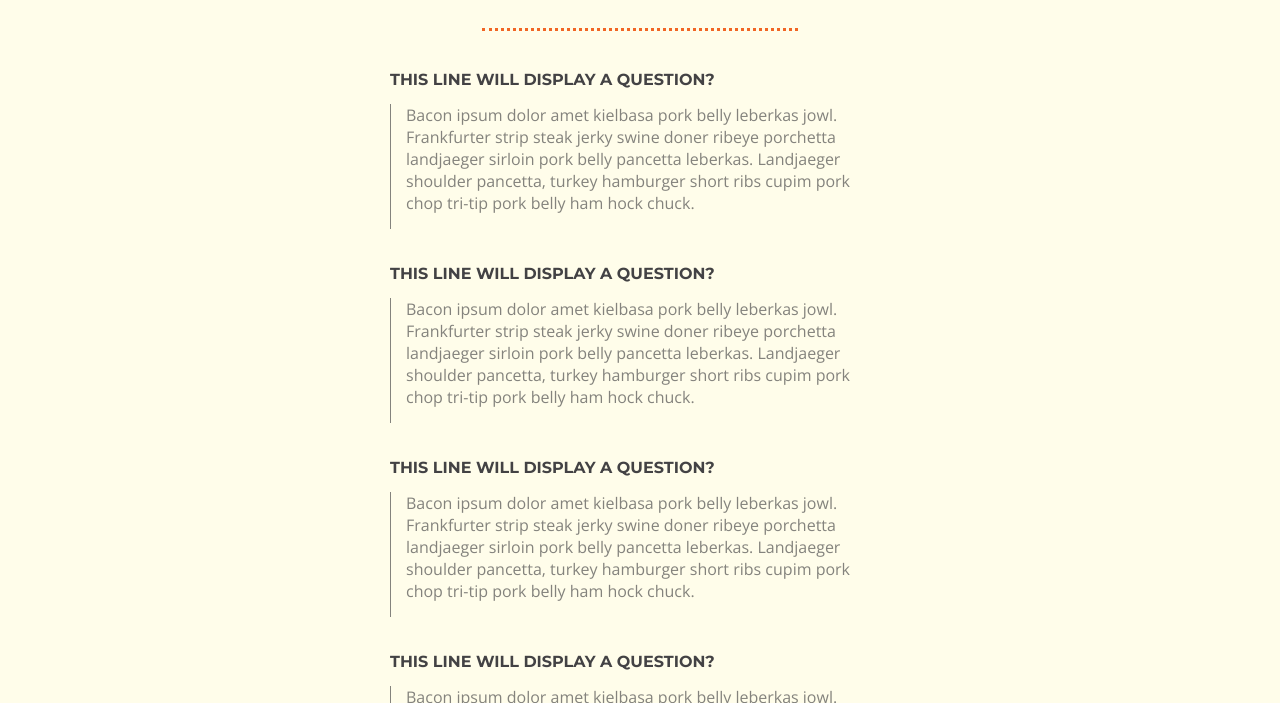
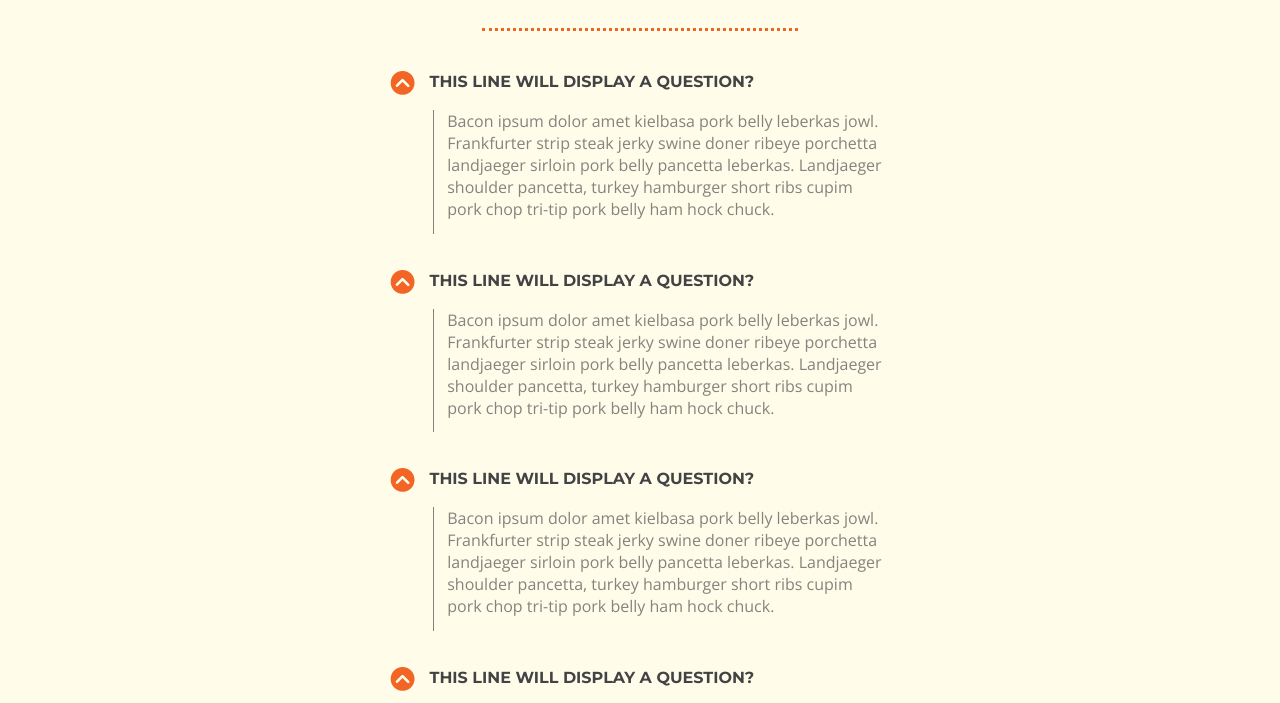
Before and after one commit to eileentree/CapstoryRebrand, a plain HTML site: page FAQ.html in a window 1280 px wide. Shown: the part 185-888 px from the top of the page. Drawn offline with nearby package versions, Linux system fonts and the light colour scheme.

Commit message:
Added orange arrows to FAQ page

```diff
--- a/FAQ.css
+++ b/FAQ.css
@@ -132,16 +132,10 @@ a:active{
 	color: #434244;
 
 }
-.round-button {
-    width:7%;
-}
-.round-button-circle {
-    width: 100%;
-    height:0;
-    padding-bottom: 100%;
-    border-radius: 50%;
-    overflow:hidden;
-    background: #F16524;
+.arrow img{
+    width: 5%;
+    vertical-align: middle;
+    padding-right: 2%;
 }
 .arrowText{
     width: 960px;
@@ -180,6 +174,7 @@ a:active{
 }
 .questionWrapper{
     padding-bottom: 7%;
+    padding-left: 8.5%;
     max-width: 100%;
 }
 .questionAnswer{
@@ -627,6 +622,9 @@ a:active{
         font-size: .7em;
         max-width: 60%;
     }
+    .arrow{
+        font-size: .9em;
+    }
     .sectionOneBorder{
         width: 60%;
         margin-bottom: 6%;
--- a/FAQ.html
+++ b/FAQ.html
@@ -68,17 +68,20 @@
 
             <div class="question">
                 <div class="questionText">
+                  <div class="arrow"><img src="images/Up-Arrow-Icon.png"> THIS LINE WILL DISPLAY A QUESTION?</div>
+                </div>
+                <div class= "questionWrapper">
 
-                  THIS LINE WILL DISPLAY A QUESTION?</div>
-                <div class= "questionWrapper">
                   <div class="questionAnswer verticalLine">Bacon ipsum dolor amet kielbasa pork belly leberkas jowl. Frankfurter strip steak jerky swine doner ribeye porchetta landjaeger sirloin pork belly pancetta leberkas. Landjaeger shoulder pancetta, turkey hamburger short ribs cupim pork chop tri-tip pork belly ham hock chuck.</div>
                 </div>
 
             </div>
 
             <div class="question">
-              <div class="arrow"></div>
-              <div class="questionText">THIS LINE WILL DISPLAY A QUESTION?</div>
+
+              <div class="questionText">
+                <div class="arrow"><img src="images/Up-Arrow-Icon.png"> THIS LINE WILL DISPLAY A QUESTION?</div>
+              </div>
                 <div class= "questionWrapper">
                   <div class="questionAnswer verticalLine">Bacon ipsum dolor amet kielbasa pork belly leberkas jowl. Frankfurter strip steak jerky swine doner ribeye porchetta landjaeger sirloin pork belly pancetta leberkas. Landjaeger shoulder pancetta, turkey hamburger short ribs cupim pork chop tri-tip pork belly ham hock chuck.</div>
                 </div>
@@ -86,15 +89,18 @@
 
             <div class="question">
               <div class="arrow"></div>
-              <div class="questionText">THIS LINE WILL DISPLAY A QUESTION?</div>
+              <div class="questionText">
+                <div class="arrow"><img src="images/Up-Arrow-Icon.png"> THIS LINE WILL DISPLAY A QUESTION?</div>
+              </div>
                 <div class="questionWrapper">
                   <div class="questionAnswer verticalLine">Bacon ipsum dolor amet kielbasa pork belly leberkas jowl. Frankfurter strip steak jerky swine doner ribeye porchetta landjaeger sirloin pork belly pancetta leberkas. Landjaeger shoulder pancetta, turkey hamburger short ribs cupim pork chop tri-tip pork belly ham hock chuck.</div>
                 </div>
             </div>
 
             <div class="question">
-              <div class="arrow"></div>
-              <div class="questionText">THIS LINE WILL DISPLAY A QUESTION?</div>
+              <div class="questionText">
+                <div class="arrow"><img src="images/Up-Arrow-Icon.png"> THIS LINE WILL DISPLAY A QUESTION?</div>
+              </div>
                 <div class="questionWrapper">
                   <div class="questionAnswer verticalLine">Bacon ipsum dolor amet kielbasa pork belly leberkas jowl. Frankfurter strip steak jerky swine doner ribeye porchetta landjaeger sirloin pork belly pancetta leberkas. Landjaeger shoulder pancetta, turkey hamburger short ribs cupim pork chop tri-tip pork belly ham hock chuck.</div>
                 </div>
```
Also changed, not shown: images/Down-Arrow-Icon.png (added), images/Up-Arrow-Icon.png (added), 1 other file.
